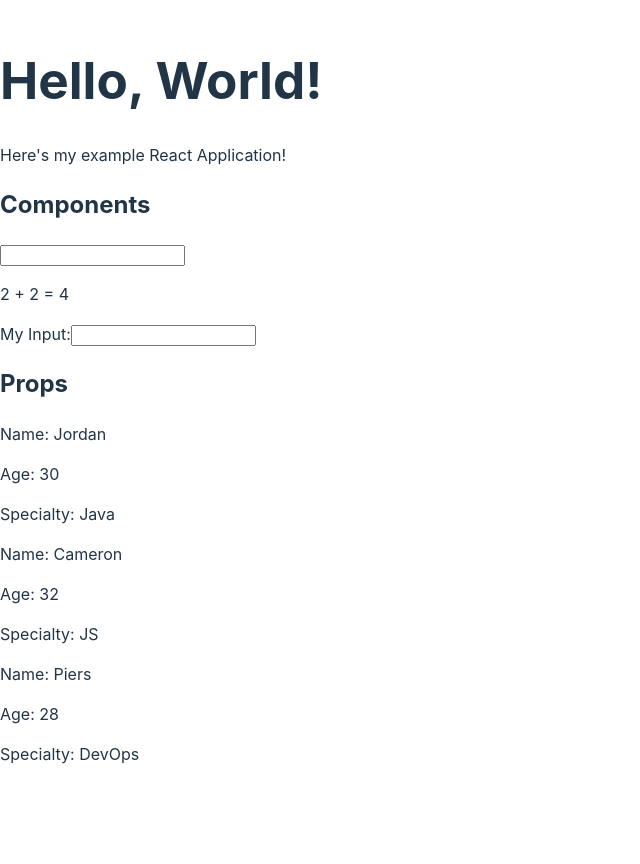
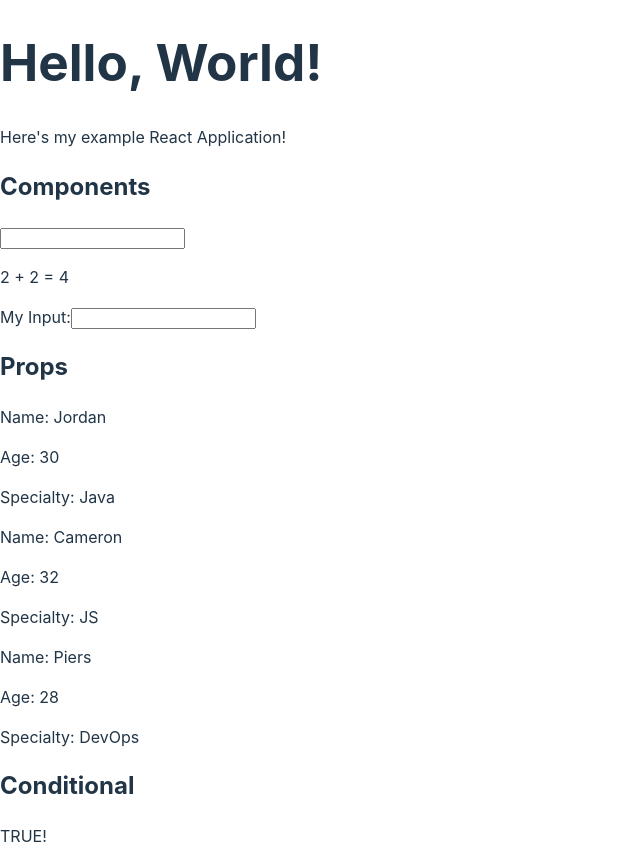
Before and after one commit to JHarry444/Lloyds-React-2, a React (Vite) app: page / in a window 1280 px wide. Shown: the whole page, without its empty margins (0-640 px from the left). Before the commit the page ends 800 px from the top, so only its background shows below. Built offline with nearby package versions, Linux system fonts and the light colour scheme.

Commit message:
conditional rendering

```diff
--- a/src/App.tsx
+++ b/src/App.tsx
@@ -1,3 +1,4 @@
+import Conditional from "./components/Condtional";
 import Input from "./components/Input";
 import Trainer from "./components/Trainer";
 
@@ -11,7 +12,7 @@ function App() {
       <p>Here's my example React Application!</p>
       <section>
         <h2>Components</h2>
-        <input className="myClass" />
+        <input className="myClass" readOnly />
         <p>2 + 2 = {2 + 2}</p>
         <Input />
       </section>
@@ -21,6 +22,10 @@ function App() {
         <Trainer name="Cameron" age={32} specialty="JS" />
         <Trainer name="Piers" age={28} specialty="DevOps" />
       </section>
+      <section>
+        <h2>Conditional</h2>
+        <Conditional bool />
+      </section>
     </>
   );
 }
--- /dev/null
+++ b/src/components/Condtional.tsx
@@ -0,0 +1,15 @@
+type CondtionalProps = {
+    bool: boolean
+}
+
+const Conditional = ({ bool }: CondtionalProps) => {
+    // if (bool) {
+    //     return <p>TRUE!</p>;
+    // } else {
+    //     return <p>False</p>
+    // }
+
+    return bool ? <p>TRUE!</p> : <p>False</p>;
+}
+
+export default Conditional;
--- a/src/components/Trainer.tsx
+++ b/src/components/Trainer.tsx
@@ -1,8 +1,9 @@
 type TrainerProps = {
     name: string;
     age: number;
-    specialty: string;
+    specialty?: string;
 }
+// use ? to make a parameter optional
 
 const Trainer = function ({ name, age, specialty }: TrainerProps) {
     console.log("age + 2 =", age + 2);
@@ -11,7 +12,8 @@ const Trainer = function ({ name, age, specialty }: TrainerProps) {
         <>
             <p>Name: {name}</p>
             <p>Age: {age}</p>
-            <p>Specialty: {specialty}</p>
+            {specialty && <p><p>Specialty: {specialty}</p></p>}
+            {/* {specialty ? <p>Specialty: {specialty}</p> : false} */}
         </>
     )
 }
```
